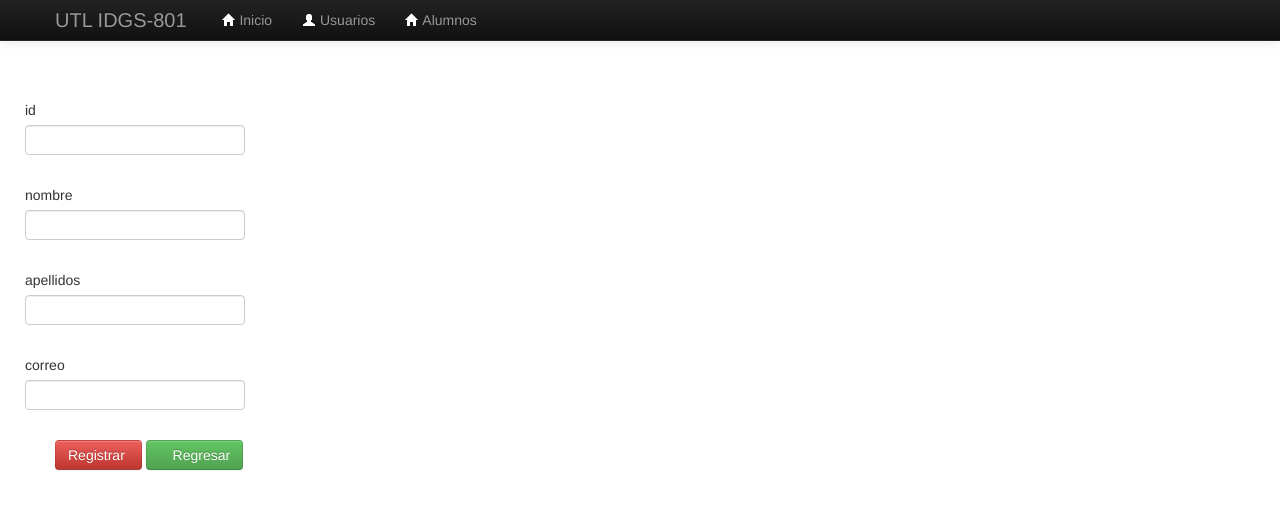
After one commit to IDGS-801-20001541/IDGS801_Flask_BD, a Flask app: template templates/modificar.html in a window 1280 px wide. The commit adds this page. Shown: the top 509 px of the page. Run offline with Flask 2, Linux system fonts and the light colour scheme; the template is opened without the code that fills it: values that come from a table or form of the project are taken from there, others are empty; some libraries are stand-ins or nearby versions.

Commit message:
clase 09/04/2023

```diff
--- a/app.py
+++ b/app.py
@@ -18,10 +18,12 @@ def index():
     if request.method == 'POST':
         alum = Alumnos(nombre = create_form.nombre.data,
                        apellidos = create_form.apellidos.data,
-                       correo = create_form.email.data)
+                       correo = create_form.correo.data)
        #Realizar el insert en la bd
         db.session.add(alum)
         db.session.commit()
+
+        return redirect(url_for('ABCompleto'))
     return render_template('index.html',form = create_form)
 
 @app.route("/ABCompleto",methods=["GET","POST"])
@@ -38,17 +40,45 @@ def modificar():
         id = request.args.get('id')
         #select  * from alumns where id == id
         alum1 = db.session.query(Alumnos).filter(Alumnos.id==id).first()
+        create_form.id.data = id
         create_form.nombre.data = alum1.nombre
         create_form.apellidos.data = alum1.apellidos
-        create_form.email.data = alum1.email
+        create_form.correo.data = alum1.correo
     if request.method=='POST':
+        id = create_form.id.data
         alum = db.session.query(Alumnos).filter(Alumnos.id==id).first()
         alum.nombre = create_form.nombre.data
         alum.apellidos = create_form.apellidos.data
-        alum.email = create_form.email.data
+        alum.correo = create_form.correo.data
 
         db.session.add(alum)
         db.session.commit()
+        return redirect(url_for('ABCompleto'))
+    return render_template('modificar.html',form=create_form)
+
+
+@app.route("/eliminar",methods=["GET","POST"])
+def eliminar():
+    create_form= forms.UserForm(request.form)
+    if request.method=='GET':
+        id = request.args.get('id')
+        #select  * from alumns where id == id
+        alum1 = db.session.query(Alumnos).filter(Alumnos.id==id).first()
+        create_form.id.data = id
+        create_form.nombre.data = alum1.nombre
+        create_form.apellidos.data = alum1.apellidos
+        create_form.correo.data = alum1.correo
+    if request.method=='POST':
+        id = create_form.id.data
+        alum = db.session.query(Alumnos).filter(Alumnos.id==id).first()
+        alum.nombre = create_form.nombre.data
+        alum.apellidos = create_form.apellidos.data
+        alum.correo = create_form.correo.data
+
+        db.session.delete(alum)
+        db.session.commit()
+        return redirect(url_for('ABCompleto'))
+    return render_template('eliminar.html',form=create_form)
 
 
 if __name__ =='__main__':
--- a/config.py
+++ b/config.py
@@ -8,5 +8,5 @@ class Config(object):
  #Hacer la coneccion a la base de datos
 class DevelomentConfig(Config):
     DEBUG = True
-    SQLALCHEMY_DATABASE_URI ='mysql+pymysql://root:diana1234@localhost:3308/idgs801'
+    SQLALCHEMY_DATABASE_URI ='mysql+pymysql://root:diana1234@localhost/idgs801'
     SQLALCHEMY_TRACK_MODIFICATION = False
--- a/forms.py
+++ b/forms.py
@@ -7,4 +7,4 @@ class UserForm(Form):
     id =IntegerField('id')
     nombre = StringField('nombre')
     apellidos = StringField('apellidos')
-    email = EmailField('correo')
+    correo = EmailField('correo')
--- /dev/null
+++ b/templates/modificar.html
@@ -0,0 +1,36 @@
+{% extends "layout.html" %}
+
+ {% block content%}
+   {%from "_macros.html" import render_field%}
+
+   <div class="container">
+    <div class="">
+        <form name="sent" action="/modificar" id="form1" method="POST">
+            <div class="row control-group">
+                <div class="form-group col-xs-12 float-label-form-group controls" >
+                    {{render_field(form.id,class='form-control')}}
+                </div>
+            </div>
+            <div class="row control-group">
+                <div class="form-group col-xs-12 float-label-form-group controls">
+                    {{render_field(form.nombre,class='form-control')}}
+                </div>
+            </div>
+            <div class="row control-group">
+                <div class="form-group col-xs-12 float-label-form-group controls">
+                    {{render_field(form.apellidos,class='form-control')}}
+                </div>
+            </div>
+            <div class="row control-group">
+                <div class="form-group col-xs-12 float-label-form-group controls">
+                    {{render_field(form.correo,class='form-control')}}
+                </div>
+            </div>
+            <input type="hidden" name="csrf_token" value="{{csrf_token()}}"/>
+            <input type="submit" id="reg-alum" class="btn btn-danger" name="modificar" value="Registrar "/>
+            <a href="ABCompleto" class="btn btn-success"><i class="icon-undo icon-white"></i>Regresar</a>
+        </form>
+    </div>
+   </div>
+
+{% endblock %}
```
Also changed, not shown: db.py (added, +11 -0 lines), main.py (added, +14 -0 lines), templates/ABCompleto.html (+4 -20 lines), templates/eliminar.html (added, +36 -0 lines), 2 other files.
